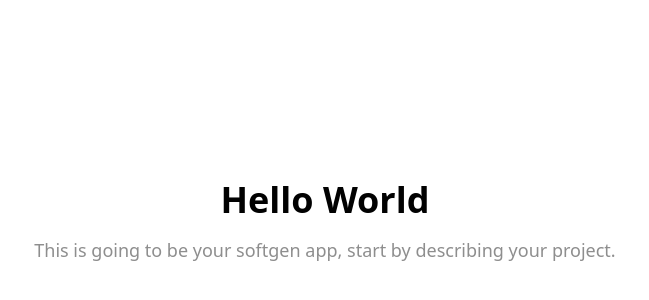
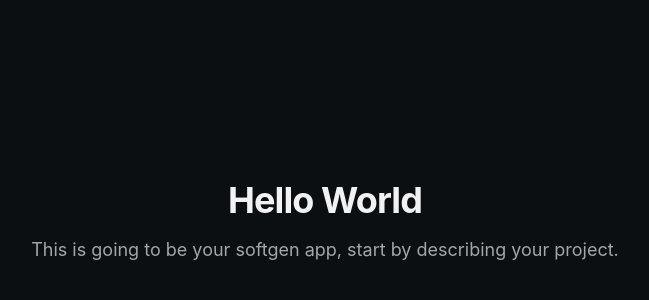
Before and after one commit to betalertofficial/betalertofficial, a Next.js app: page / in a window 1280 px wide. Shown: the part 178-478 px from the top of the page, without its empty margins (315-964 px from the left). Built offline with nearby package versions, Linux system fonts and the light colour scheme.

Commit message:
style(theme): Implement initial dark sportsbook theme and utility styles

```diff
--- a/package.json
+++ b/package.json
@@ -39,6 +39,7 @@
     "@radix-ui/react-tooltip": "^1.1.8",
     "@stripe/react-stripe-js": "^3.1.1",
     "@stripe/stripe-js": "^5.5.0",
+    "@supabase/supabase-js": "^2.76.1",
     "@t3-oss/env-nextjs": "^0.12.0",
     "class-variance-authority": "^0.7.1",
     "clsx": "^2.1.1",
--- /dev/null
+++ b/src/integrations/supabase/client.ts
@@ -0,0 +1,11 @@
+// This file is automatically generated. Do not edit it directly.
+import { createClient } from '@supabase/supabase-js';
+import type { Database } from './types';
+
+const SUPABASE_URL = "https://guwoanifjoowglqpoqyr.supabase.co";
+const SUPABASE_PUBLISHABLE_KEY = "eyJhbGciOiJIUzI1NiIsInR5cCI6IkpXVCJ9.eyJpc3MiOiJzdXBhYmFzZSIsInJlZiI6Imd1d29hbmlmam9vd2dscXBvcXlyIiwicm9sZSI6ImFub24iLCJpYXQiOjE3NjEwOTAxNjcsImV4cCI6MjA3NjY2NjE2N30.HxPk2uhx8AuViGpoD9jrScTBsC3S9Kvc96JWsDFTsLU";
+
+// Import the supabase client like this:
+// import { supabase } from "@/integrations/supabase/client";
+
+export const supabase = createClient<Database>(SUPABASE_URL, SUPABASE_PUBLISHABLE_KEY);
--- /dev/null
+++ b/src/integrations/supabase/types.ts
@@ -0,0 +1,34 @@
+// This file is automatically generated. Do not edit it directly.
+// Types are generated from the Supabase database schema using the Supabase CLI.
+/* eslint-disable @typescript-eslint/no-empty-object-type */
+
+export type Json =
+  | string
+  | number
+  | boolean
+  | null
+  | { [key: string]: Json | undefined }
+  | Json[]
+
+export interface Database {
+  public: {
+    Tables: {
+      // Add your tables here
+    }
+    Views: {
+      // Add your views here
+    }
+    Functions: {
+      // Add your functions here
+    }
+    Enums: {
+      // Add your enums here
+    }
+    CompositeTypes: {
+      // Add your composite types here
+    }
+  }
+}
+
+// Project reference: aa287ac2-7f29-4e31-add8-0eee26567c22
+// Last updated: 2025-10-22T03:06:48.482653
--- /dev/null
+++ b/src/services/authService.ts
@@ -0,0 +1,181 @@
+import { supabase } from "@/integrations/supabase/client";
+import type { User, Session } from "@supabase/supabase-js";
+
+export interface AuthUser {
+  id: string;
+  email: string;
+  user_metadata?: any;
+  created_at?: string;
+}
+
+export interface AuthError {
+  message: string;
+  code?: string;
+}
+
+// Dynamic URL Helper
+const getURL = () => {
+  let url = process?.env?.NEXT_PUBLIC_VERCEL_URL ??
+           process?.env?.NEXT_PUBLIC_SITE_URL ??
+           'http://localhost:3000'
+
+  // Handle undefined or null url
+  if (!url) {
+    url = 'http://localhost:3000';
+  }
+
+  // Ensure url has protocol
+  url = url.startsWith('http') ? url : `https://${url}`
+
+  // Ensure url ends with slash
+  url = url.endsWith('/') ? url : `${url}/`
+
+  return url
+}
+
+export const authService = {
+  // Get current user
+  async getCurrentUser(): Promise<AuthUser | null> {
+    const { data: { user } } = await supabase.auth.getUser();
+    return user ? {
+      id: user.id,
+      email: user.email || "",
+      user_metadata: user.user_metadata,
+      created_at: user.created_at
+    } : null;
+  },
+
+  // Get current session
+  async getCurrentSession(): Promise<Session | null> {
+    const { data: { session } } = await supabase.auth.getSession();
+    return session;
+  },
+
+  // Sign up with email and password
+  async signUp(email: string, password: string): Promise<{ user: AuthUser | null; error: AuthError | null }> {
+    try {
+      const { data, error } = await supabase.auth.signUp({
+        email,
+        password,
+        options: {
+          emailRedirectTo: `${getURL()}auth/confirm-email`
+        }
+      });
+
+      if (error) {
+        return { user: null, error: { message: error.message, code: error.status?.toString() } };
+      }
+
+      const authUser = data.user ? {
+        id: data.user.id,
+        email: data.user.email || "",
+        user_metadata: data.user.user_metadata,
+        created_at: data.user.created_at
+      } : null;
+
+      return { user: authUser, error: null };
+    } catch (error) {
+      return {
+        user: null,
+        error: { message: "An unexpected error occurred during sign up" }
+      };
+    }
+  },
+
+  // Sign in with email and password
+  async signIn(email: string, password: string): Promise<{ user: AuthUser | null; error: AuthError | null }> {
+    try {
+      const { data, error } = await supabase.auth.signInWithPassword({
+        email,
+        password,
+      });
+
+      if (error) {
+        return { user: null, error: { message: error.message, code: error.status?.toString() } };
+      }
+
+      const authUser = data.user ? {
+        id: data.user.id,
+        email: data.user.email || "",
+        user_metadata: data.user.user_metadata,
+        created_at: data.user.created_at
+      } : null;
+
+      return { user: authUser, error: null };
+    } catch (error) {
+      return {
+        user: null,
+        error: { message: "An unexpected error occurred during sign in" }
+      };
+    }
+  },
+
+  // Sign out
+  async signOut(): Promise<{ error: AuthError | null }> {
+    try {
+      const { error } = await supabase.auth.signOut();
+
+      if (error) {
+        return { error: { message: error.message } };
+      }
+
+      return { error: null };
+    } catch (error) {
+      return {
+        error: { message: "An unexpected error occurred during sign out" }
+      };
+    }
+  },
+
+  // Reset password
+  async resetPassword(email: string): Promise<{ error: AuthError | null }> {
+    try {
+      const { error } = await supabase.auth.resetPasswordForEmail(email, {
+        redirectTo: `${getURL()}auth/reset-password`,
+      });
+
+      if (error) {
+        return { error: { message: error.message } };
+      }
+
+      return { error: null };
+    } catch (error) {
+      return {
+        error: { message: "An unexpected error occurred during password reset" }
+      };
+    }
+  },
+
+  // Confirm email (REQUIRED)
+  async confirmEmail(token: string, type: 'signup' | 'recovery' | 'email_change' = 'signup'): Promise<{ user: AuthUser | null; error: AuthError | null }> {
+    try {
+      const { data, error } = await supabase.auth.verifyOtp({
+        token_hash: token,
+        type: type
+      });
+
+      if (error) {
+        return { user: null, error: { message: error.message, code: error.status?.toString() } };
+      }
+
+      const authUser = data.user ? {
+        id: data.user.id,
+        email: data.user.email || "",
+        user_metadata: data.user.user_metadata,
+        created_at: data.user.created_at
+      } : null;
+
+      return { user: authUser, error: null };
+    } catch (error) {
+      return {
+        user: null,
+        error: { message: "An unexpected error occurred during email confirmation" }
+      };
+    }
+  },
+
+  // Listen to auth state changes
+  onAuthStateChange(callback: (event: string, session: Session | null) => void) {
+    return supabase.auth.onAuthStateChange(callback);
+  }
+};
--- a/src/styles/globals.css
+++ b/src/styles/globals.css
@@ -1,84 +1,49 @@
+
 @tailwind base;
 @tailwind components;
 @tailwind utilities;
 
-@layer utilities {
-  .text-balance {
-    text-wrap: balance;
-  }
-}
-
 @layer base {
   :root {
-    --radius: 0.55rem;
-    --background: 0 0% 100%;
-    --foreground: 330 0% 0.3%;
-    --card: 0 0% 100%;
-    --card-foreground: 330 0% 0.3%;
-    --popover: 0 0% 100%;
-    --popover-foreground: 330 0% 0.3%;
-    --primary: 0 0% 4.5%;
-    --primary-foreground: 0 0% 97.5%;
-    --secondary: 0 0% 97.3%;
-    --secondary-foreground: 0 0% 4.5%;
-    --muted: 0 0% 97.3%;
-    --muted-foreground: 0 0% 55.7%;
-    --accent: 0 0% 97.3%;
-    --accent-foreground: 0 0% 4.5%;
-    --destructive: 359.9132 100.2494% 67.8807%;
-    --destructive-foreground: 0 0% 0%;
-    --border: 0 0% 92.2%;
-    --input: 0 0% 92.2%;
-    --ring: 0 0% 70.8%;
-    --chart-1: 41.1 71.2% 54.4%;
-    --chart-2: 184.7 32.4% 48.6%;
-    --chart-3: 227.4 15.2% 33.3%;
-    --chart-4: 84.4 74.8% 75.7%;
-    --chart-5: 70.1 74.3% 70.5%;
-    --sidebar: 0 0% 97.5%;
-    --sidebar-foreground: 330 0% 0.3%;
-    --sidebar-primary: 0 0% 4.5%;
-    --sidebar-primary-foreground: 0 0% 97.5%;
-    --sidebar-accent: 0 0% 97.3%;
-    --sidebar-accent-foreground: 0 0% 4.5%;
-    --sidebar-border: 0 0% 92.2%;
-    --sidebar-ring: 0 0% 70.8%;
-  }
+    /* Sportsbook Dark Theme - Deep Navy/Charcoal */
+    --background: 210 20% 6%;
+    --foreground: 210 6% 95%;
 
-  .dark {
-    --radius: 0.55rem;
-    --background: 330 0% 0.3%;
-    --foreground: 0 0% 97.5%;
-    --card: 0 0% 4.5%;
-    --card-foreground: 0 0% 97.5%;
-    --popover: 0 0% 8.6%;
-    --popover-foreground: 0 0% 97.5%;
-    --primary: 0 0% 92.2%;
-    --primary-foreground: 0 0% 4.5%;
-    --secondary: 0 0% 8.6%;
-    --secondary-foreground: 0 0% 97.5%;
-    --muted: 0 0% 8.6%;
-    --muted-foreground: 0 0% 70.8%;
-    --accent: 0 0% 21.2%;
-    --accent-foreground: 0 0% 97.5%;
-    --destructive: 359.9132 100.2494% 67.8807%;
-    --destructive-foreground: 0 0% 0%;
-    --border: 0 0% 100% / 15%;
-    --input: 0 0% 100% / 15%;
-    --ring: 0 0% 55.7%;
-    --chart-1: 264.4 77.2% 41.9%;
-    --chart-2: 162.5 46.7% 57.3%;
-    --chart-3: 70.1 74.3% 70.5%;
-    --chart-4: 303.9 75.8% 51.6%;
-    --chart-5: 16.4 84.7% 55.4%;
-    --sidebar: 0 0% 4.5%;
-    --sidebar-foreground: 0 0% 97.5%;
-    --sidebar-primary: 264.4 77.2% 41.9%;
-    --sidebar-primary-foreground: 0 0% 97.5%;
-    --sidebar-accent: 0 0% 8.6%;
-    --sidebar-accent-foreground: 0 0% 97.5%;
-    --sidebar-border: 0 0% 100% / 10%;
-    --sidebar-ring: 0 0% 43.9%;
+    --card: 210 16% 11%;
+    --card-foreground: 210 6% 95%;
+
+    --popover: 210 20% 8%;
+    --popover-foreground: 210 6% 95%;
+
+    --primary: 142 76% 39%;
+    --primary-foreground: 0 0% 100%;
+
+    --secondary: 210 14% 15%;
+    --secondary-foreground: 210 6% 95%;
+
+    --muted: 210 14% 17%;
+    --muted-foreground: 210 4% 65%;
+
+    --accent: 15 82% 56%;
+    --accent-foreground: 0 0% 100%;
+
+    --destructive: 0 84% 60%;
+    --destructive-foreground: 0 0% 100%;
+
+    --border: 210 14% 15%;
+    --input: 210 14% 17%;
+    --ring: 142 76% 39%;
+
+    --radius: 0.5rem;
+
+    /* Custom Brand Colors */
+    --brand-green: 142 100% 39%;
+    --brand-orange: 15 82% 56%;
+    --brand-navy: 210 20% 6%;
+    --brand-charcoal: 210 16% 11%;
+    --brand-surface: 210 14% 15%;
+    --brand-text: 210 6% 95%;
+    --brand-muted: 210 4% 65%;
   }
 }
 
@@ -86,13 +51,83 @@
   * {
     @apply border-border;
   }
+
   body {
     @apply bg-background text-foreground;
+    font-feature-settings: "rlig" 1, "calt" 1;
+    font-family: 'Inter', -apple-system, BlinkMacSystemFont, 'Segoe UI', sans-serif;
+  }
+
+  h1, h2, h3, h4, h5, h6 {
+    @apply font-bold tracking-tight;
   }
 }
 
-@layer components {
-  .container {
-    @apply mx-auto px-4 md:px-6 lg:px-8 max-w-7xl w-full;
+@layer utilities {
+  .text-balance {
+    text-wrap: balance;
+  }
+
+  .gradient-green {
+    background: linear-gradient(135deg, hsl(var(--brand-green)) 0%, hsl(142 76% 32%) 100%);
+  }
+
+  .gradient-orange {
+    background: linear-gradient(135deg, hsl(var(--brand-orange)) 0%, hsl(15 82% 48%) 100%);
+  }
+
+  .glass-panel {
+    @apply bg-card/50 backdrop-blur-xl border border-border/50;
+  }
+
+  .trigger-card {
+    @apply glass-panel rounded-lg p-4 transition-all duration-300 hover:border-primary/30 hover:shadow-lg hover:shadow-primary/5;
+  }
+
+  .stat-card {
+    @apply glass-panel rounded-lg p-6 transition-all duration-200 hover:scale-[1.02];
+  }
+
+  .btn-primary {
+    @apply bg-primary text-primary-foreground hover:bg-primary/90 transition-all duration-200 font-semibold;
+  }
+
+  .btn-accent {
+    @apply bg-accent text-accent-foreground hover:bg-accent/90 transition-all duration-200 font-semibold;
   }
 }
+
+/* Smooth animations */
+@keyframes slideIn {
+  from {
+    opacity: 0;
+    transform: translateY(10px);
+  }
+  to {
+    opacity: 1;
+    transform: translateY(0);
+  }
+}
+
+.animate-slide-in {
+  animation: slideIn 0.3s ease-out;
+}
+
+/* Custom scrollbar */
+::-webkit-scrollbar {
+  width: 8px;
+  height: 8px;
+}
+
+::-webkit-scrollbar-track {
+  background: hsl(var(--background));
+}
+
+::-webkit-scrollbar-thumb {
+  background: hsl(var(--muted));
+  border-radius: 4px;
+}
+
+::-webkit-scrollbar-thumb:hover {
+  background: hsl(var(--muted-foreground));
+}
```
Also changed, not shown: 1 other file (tests, documents, lock files or other folders).
